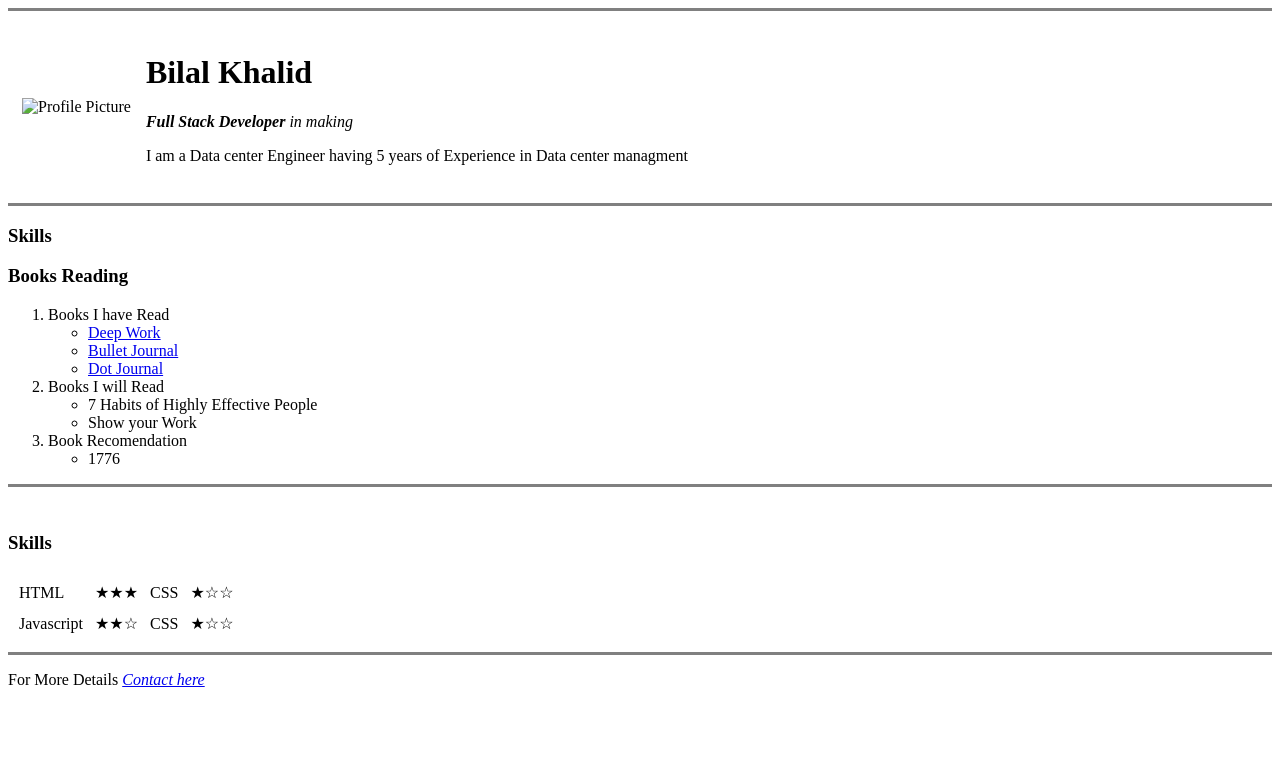
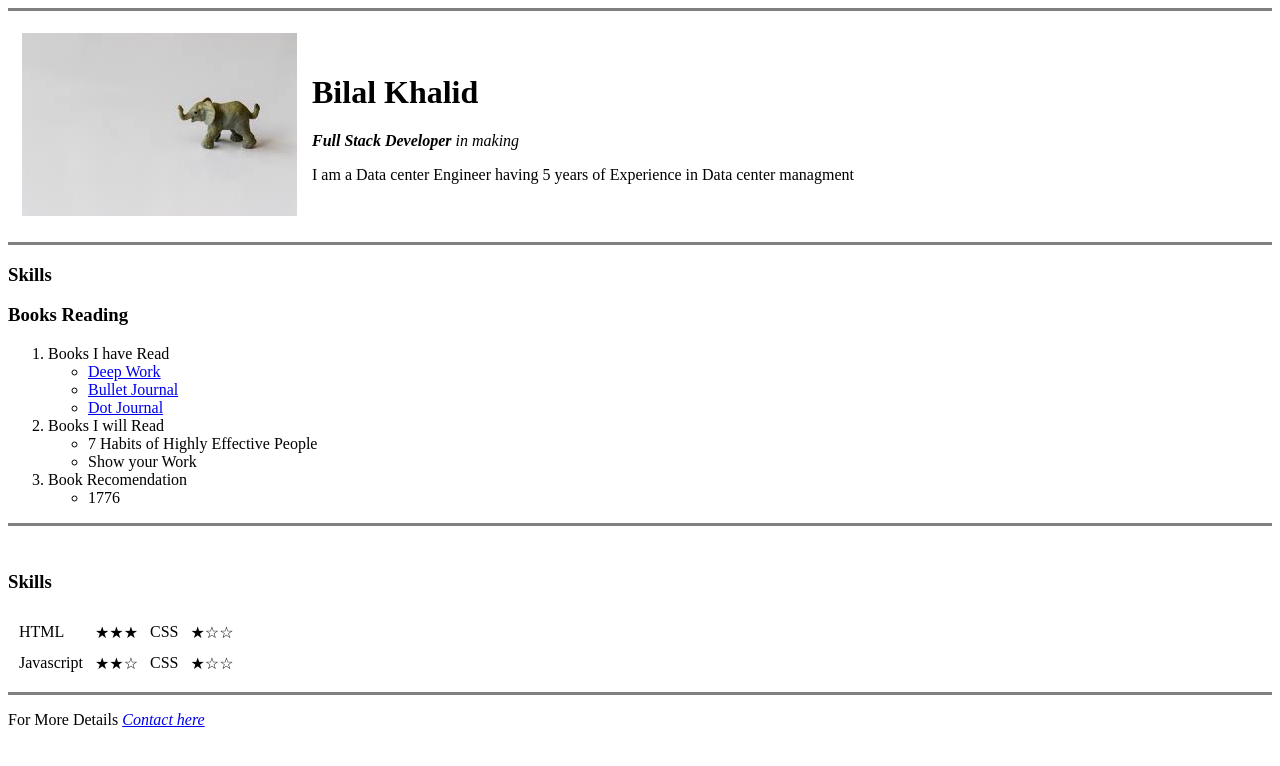
Before and after one commit to bilalkhalidFS/CV, a plain HTML site: page index.html in a window 1280 px wide. Drawn offline with Linux system fonts and the light colour scheme.

Commit message:
Update index.html for resolving image issue

```diff
--- a/index.html
+++ b/index.html
@@ -8,7 +8,7 @@
     <hr size=3 noshade>
     <table cellspacing="13">
       <tr>
-        <td><img src="\Users\BilalKhalid\Desktop\Web Development\HTML-Personal Site\Images\Bilal.jpg" alt="Profile Picture"></td>
+        <td><img src="Images\Bilal.jpg" alt="Profile Picture"></td>
         <td><h1>Bilal Khalid</h1>
         <p><em><strong>Full Stack Developer</strong> in making</em></p>
         <p>I am a Data center Engineer having 5 years of Experience in Data center
```
